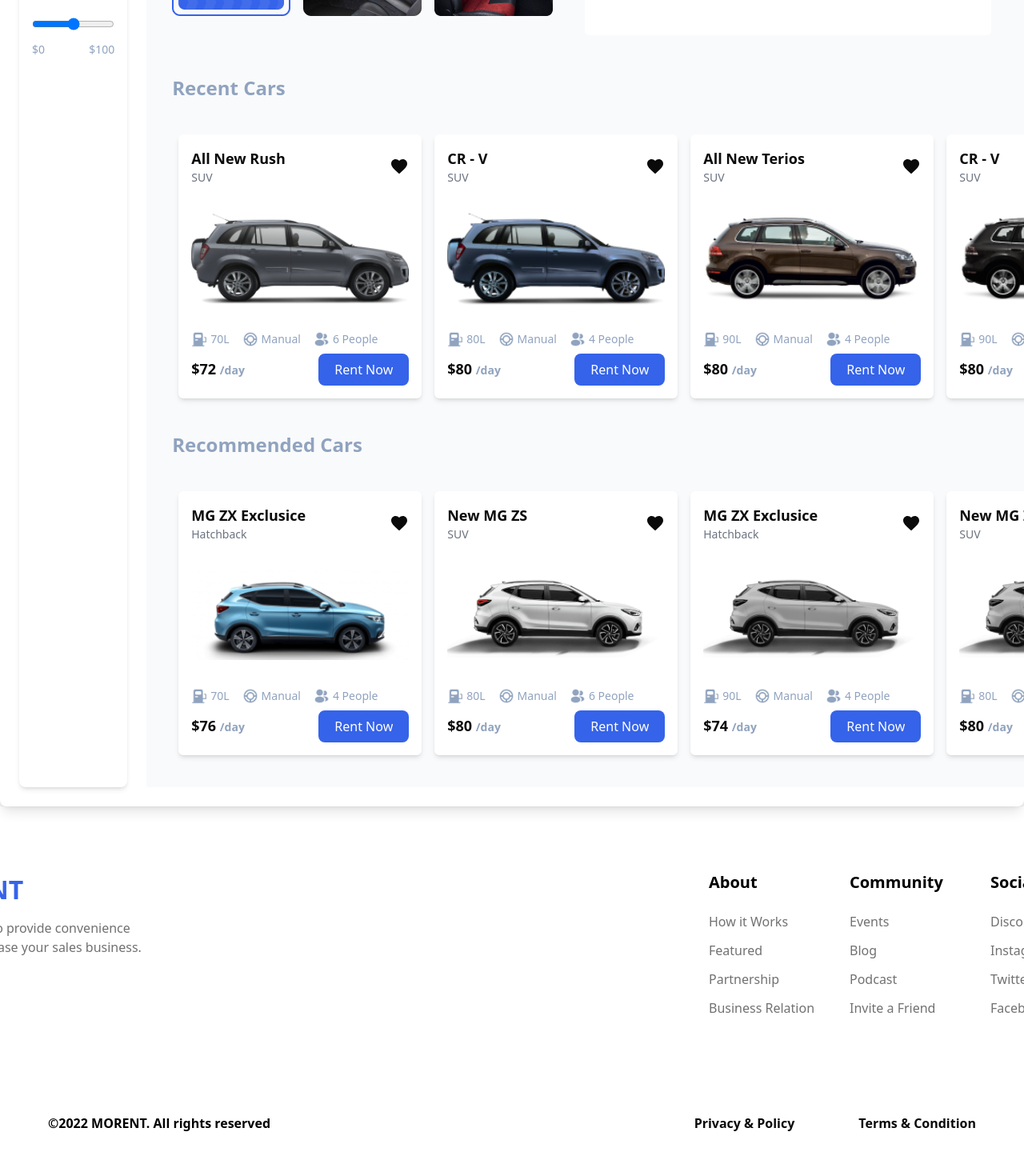
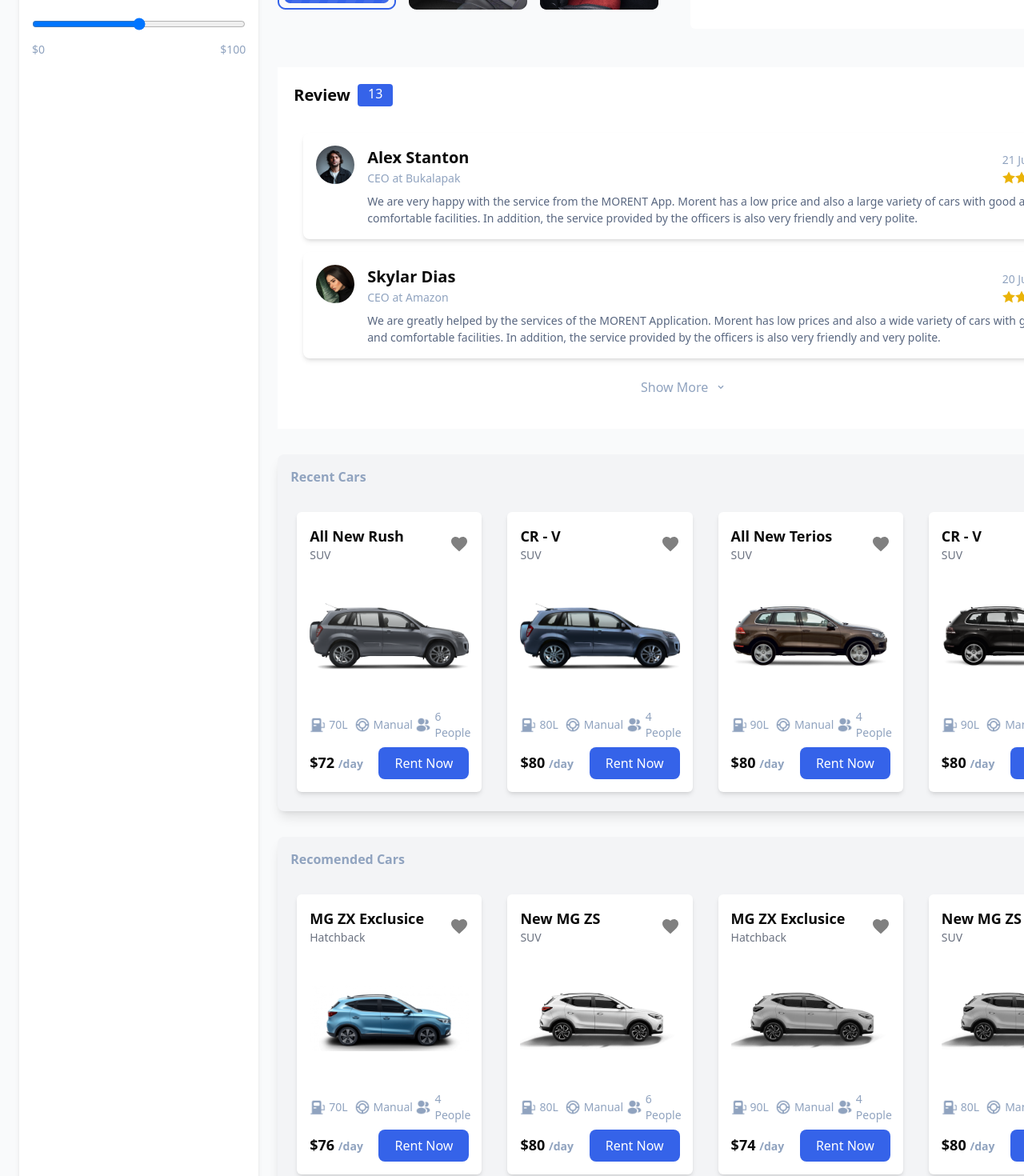
Before and after one commit to RukhsarMalik/hackathone2, a Next.js app: page /details in a window 1280 px wide. Shown: the part 660-2130 px from the top of the page at 80% size. Built offline with nearby package versions, Linux system fonts and the light colour scheme.

Commit message:
first commit

```diff
--- a/src/app/details/page.tsx
+++ b/src/app/details/page.tsx
@@ -1,14 +1,42 @@
+"use client"
 import Image from "next/image";
 import { carData } from "../data/cars"; // Import car data from your data file
 import { Sheet, SheetContent, SheetTrigger, SheetTitle } from "@/components/ui/sheet";
 import { Menu } from "lucide-react";
+import { useState } from "react";
 
 const Car2Details = () => {
   const recentCars = carData.slice(4, 8); // Recent Cars Data
   const recommendedCars = carData.slice(8, 12); // Recommended Cars Data
+  const [favorites, setFavorites] = useState<number[]>([]); // Tracks favorite car IDs
+
+  const toggleFavorite = (id: number) => {
+    setFavorites((prev) =>
+      prev.includes(id) ? prev.filter((carId) => carId !== id) : [...prev, id]
+    );
+  };
+  const reviews = [
+    {
+      profilePic: '/r1.jpeg',
+      name: 'Alex Stanton',
+      designation: 'CEO at Bukalapak',
+      review: 'We are very happy with the service from the MORENT App. Morent has a low price and also a large variety of cars with good and comfortable facilities. In addition, the service provided by the officers is also very friendly and very polite.',
+      rating: 4,
+      date: '21 July 2024',
+    },
+    {
+      profilePic: '/r2.jpeg',
+      name: 'Skylar Dias',
+      designation: 'CEO at Amazon',
+      review: 'We are greatly helped by the services of the MORENT Application. Morent has low prices and also a wide variety of cars with good and comfortable facilities. In addition, the service provided by the officers is also very friendly and very polite.',
+      rating: 4,
+      date: '20 July 2024',
+    },
+  ];
+
 
   return (
-    <section className="max-w-[1512px] font-sans mx-auto flex flex-col lg:flex-row bg-white rounded-lg shadow-lg p-6 relative">
+    <section className="md:w-[1440px] md:h-[2116px] font-sans mx-auto flex flex-col lg:flex-row bg-gray-50 rounded-lg shadow-lg p-6 relative">
       {/* Hamburger Menu Trigger */}
       <Sheet>
         <SheetTrigger
@@ -70,7 +98,7 @@
       </Sheet>
 
       {/* Sidebar */}
-      <div className="w-[360px] bg-white shadow-md rounded-lg p-4 mr-6 lg:block hidden">
+      <div className="w-[360px] h-[2000px] bg-white shadow-md rounded-lg p-4 mr-6 lg:block hidden">
         <div className="mb-6">
           <h3 className="text-lg font-semibold text-[#90A3BF]">Type</h3>
           <div className="space-y-2 mt-4">
@@ -115,15 +143,15 @@
         </div>
       </div>
 
-      <div className="bg-gray-50 min-h-screen p-8">
+
         <div className="max-w-[1200px] mx-auto">
           {/* Car Detail Section */}
           <div className="flex flex-col md:flex-row gap-6 mb-12">
             {/* Outer Container */}
-            <div className="w-full md:w-[492px] h-auto bg-gray-50">
+            <div className="w-[327px] md:w-[492px] h-auto grid grid-cols-1 lg:grid-cols-1 gap-6 bg-gray-50">
               {/* Main Car Image */}
               <div className="w-full h-[360px] bg-[#3563E9] relative">
-                <h1 className="font-semibold text-[32px] leading-[48px] w-[372px] pl-6 pt-7 h-[96px] text-white">
+                <h1 className="font-bold font-sans text-[16px] md:text-[24px] leading-[34px] md:leading-[48px] md:w-[342px] pl-6 pt-7 h-[96px] text-white">
                   Sports car with the best design and acceleration
                 </h1>
                 <p className="w-[284px] h-[48px] pl-6 pt-9 text-[16px] leading-[24px] text-white">
@@ -134,7 +162,7 @@
                   alt="Car2 Main Image"
                   width={300}
                   height={160}
-                  className="absolute top-[300px] left-[150px] md:top-[300px] md:left-[500px] object-cover"
+                  className="absolute top-[250px] left-[60px] md:w-[380px] md:h-[120px] md:top-[216px] md:left-[36px] w-[190px] h-[60px] "
                 />
               </div>
 
@@ -190,22 +218,22 @@
                 </div>
                 <span className="text-sm text-gray-500 ml-2">440+ Reviews</span>
               </div>
-              <p className="text-[#596780] text-[20px] font-serif mb-6">
+              <p className="text-[#596780] md:text-[20px] font-serif mb-6">
                 NISMO has become the embodiment of Nissan's outstanding performance, inspired by the most unforgiving proving ground, the "race track".
               </p>
 
               {/* Car Specs */}
               <div className="grid grid-cols-2 gap-4 text-sm text-[#596780] mb-6">
-                <p className="text-[#596780] text-[20px]">
+                <p className="text-[#596780] md:text-[20px]">
                   <span className="font-bold text-[#90A3BF]">Type Car: </span>SUV
                 </p>
-                <p className="text-[#596780] text-[20px]">
+                <p className="text-[#596780] md:text-[20px]">
                   <span className="font-bold text-[#90A3BF]">Capacity: </span>5 People
                 </p>
-                <p className="text-[#596780] text-[20px]">
+                <p className="text-[#596780] md:text-[20px]">
                   <span className="font-bold text-[#90A3BF]">Steering: </span>Manual
                 </p>
-                <p className="text-[#596780] text-[20px]">
+                <p className="text-[#596780] md:text-[20px]">
                   <span className="font-bold text-[#90A3BF]">Gasoline: </span>Petrol
                 </p>
               </div>
@@ -220,28 +248,122 @@
             </div>
           </div>
 
+                {/* Review Section */}
+
+          <div className="md:w-[1016px] md:h-[452px] w-[327px] h-[auto]  bg-white ">
+            <div className="flex flex-row items-center pl-5 pt-5 justify-normal">
+              <div>
+              <h1 className="w-[80px] h-[28px} text-[20px] font-semibold font-sans"> Review  </h1>
+              </div>
+              <div className="w-[44px] h-[28px] text-white text-center rounded-sm bg-[#3563E9]"> 13</div>
+            </div>
+
+
+
+            <div className="p-4 md:p-8">
+             <div className="space-y-4">
+                {reviews.map((review, index) => (
+                  <div
+                    key={index}
+                    className="w-[295px] md:w-[968px] h-auto mx-auto bg-white shadow-md rounded-lg p-4 flex flex-col md:flex-row gap-4"
+                  >
+                    {/* Profile Picture */}
+                    <div className="flex-shrink-0">
+                      <Image
+                        src={review.profilePic}
+                        alt={review.name}
+                        width={48}
+                        height={48}
+                        className="rounded-full"
+                      />
+                    </div>
+
+                    {/* Review Content */}
+                    <div className="flex-1 font-sans ">
+                      <div className="flex flex-col md:flex-row md:justify-between">
+                        {/* Name and Designation */}
+                        <div>
+                          <h4 className="text-[20px] font-bold ">{review.name}</h4>
+                          <p className="text-[14px] text-[#90A3BF] ">{review.designation}</p>
+                        </div>
+
+                        {/* Date and Rating */}
+                        <div className="mt-2  text-right md:text-left">
+                          <p className="text-sm text-[#90A3BF]">{review.date}</p>
+                          <div className="flex items-center justify-end md:justify-start mt-1">
+                            {Array.from({ length: review.rating }).map((_, i) => (
+                              <svg
+                                key={i}
+                                xmlns="http://www.w3.org/2000/svg"
+                                fill="currentColor"
+                                viewBox="0 0 24 24"
+                                className="w-4 h-4 text-yellow-500"
+                              >
+                                <path d="M12 .587l3.668 7.435 8.213 1.196-5.941 5.789 1.405 8.193L12 18.897l-7.345 3.867 1.405-8.193L.119 9.218l8.213-1.196z" />
+                              </svg>
+                            ))}
+                          </div>
+                        </div>
+                      </div>
+
+                      {/* Review Text */}
+                      <p className="mt-2 text-[14px] text-[#596780]">{review.review}</p>
+                    </div>
+                  </div>
+                ))}
+              </div>
+
+              {/* Show More Button */}
+              <div className="flex justify-center mt-6">
+                <button className="flex items-center gap-2 text-[#90A3BF] font-medium hover:text-blue-700">
+                  Show More
+                  <svg
+                    xmlns="http://www.w3.org/2000/svg"
+                    fill="currentColor"
+                    viewBox="0 0 24 24"
+                    className="w-4 h-4"
+                  >
+                    <path d="M12 15.293l-5.293-5.293 1.414-1.414L12 12.465l3.879-3.879 1.414 1.414z" />
+                  </svg>
+                </button>
+              </div>
+            </div>
+
+          </div>
+
+          <div className="w-auto h-auto">
             {/* Recent Cars */}
 
-          <h2 className="text-[#90A3BF] text-[24px] font-semibold mb-8">Recent Cars</h2>
-          <div className="hidden md:flex transition-transform duration-300">
+            <div className=" max-w-[1312px] mx-auto my-8 bg-gray-100 rounded-lg shadow-lg p-4">
+            {/* Header */}
+            <div className="text-start mb-6">
+              <h2 className="text-[16px] font-semibold text-[#90A3BF]">
+                Recent Cars
+              </h2>
+            </div>
+
+            {/* Card Grid - First Row */}
+             <div className="grid gap-4 sm:grid-cols-1 md:grid-cols-2 lg:grid-cols-4">
               {recentCars.map((car) => (
                 <div
                   key={car.id}
-                className="min-w-[304px] max-w-[304px] bg-white shadow-md rounded-md p-4 m-2 hover:shadow-lg transition-shadow"
+                  className="bg-white shadow-md rounded-md p-4 m-2 hover:shadow-lg hover:scale-105 transition-all duration-300"
             >
               <div>
                 <div className="flex justify-between items-center mb-4">
-                    {/* Title */}
+                  {/* Title and Heart Icon */}
                   <div>
                     <h3 className="text-lg font-bold">{car.name}</h3>
                     <p className="text-sm text-gray-500">{car.type}</p>
                   </div>
-                    {/* Heart Icon */}
-                    <div className="cursor-pointer">
+                  <div
+                    onClick={() => toggleFavorite(car.id)}
+                    className="cursor-pointer"
+                  >
                     <svg
                       xmlns="http://www.w3.org/2000/svg"
                       viewBox="0 0 24 24"
-                        fill="currentColor"
+                      fill={favorites.includes(car.id) ? "red" : "gray"}
                       className="h-6 w-6 transition-colors duration-300"
                     >
                       <path d="M12 21.35l-1.45-1.32C5.4 15.36 2 12.28 2 8.5 2 5.42 4.42 3 7.5 3c1.74 0 3.41.81 4.5 2.09C13.09 3.81 14.76 3 16.5 3 19.58 3 22 5.42 22 8.5c0 3.78-3.4 6.86-8.55 11.54L12 21.35z" />
@@ -250,7 +372,7 @@
                 </div>
                 <Image
                   src={car.image}
-                    alt={car.name}
+                  alt={`${car.name}`}
                   width={300}
                   height={150}
                   className="w-full h-[150px] object-contain"
@@ -272,9 +394,104 @@
                       <Image
                         src="/icons/manual.png"
                         alt="Manual"
+                        className="h-5 w-5"
+                        width={20}
+                        height={20}
+                      />
+                      <span className="text-sm">{car.transmission}</span>
+                    </div>
+                    <div className="flex items-center space-x-1">
+                      <Image
+                        src="/icons/seats.png"
+                        alt="Seats"
                         width={20}
                         height={20}
                         className="h-5 w-5"
+                      />
+                      <span className="text-sm">{car.seats} People</span>
+                    </div>
+                  </div>
+                  {/* Pricing */}
+                  <div className="flex items-center justify-between">
+                    <span className="text-lg font-bold">
+                      ${car.price}{" "}
+                      <span className="text-[#90A3BF] text-[14px]">/day</span>
+                    </span>
+                    <button className="px-[20px] py-2 bg-[#3563E9] text-white rounded-lg hover:bg-blue-700">
+                      Rent Now
+                    </button>
+                  </div>
+                </div>
+              </div>
+            </div>
+          ))}
+        </div>
+        </div>
+
+                {/* Recommended Cars */}
+                <div className="max-w-[1312px] mx-auto my-8 bg-gray-100 rounded-lg shadow-lg p-4">
+            {/* Header */}
+            <div className="text-start mb-6">
+              <h2 className="text-[16px] font-semibold text-[#90A3BF]">
+                Recomended Cars
+              </h2>
+            </div>
+
+            {/* Card Grid - First Row */}
+            <div className="grid gap-4 sm:grid-cols-1 md:grid-cols-2 lg:grid-cols-4">
+              {recommendedCars.map((car) => (
+                <div
+                  key={car.id}
+                  className="bg-white shadow-md rounded-md p-4 m-2 hover:shadow-lg hover:scale-105 transition-all duration-300"
+                  >
+                    <div>
+                      <div className="flex justify-between items-center mb-4">
+                        {/* Title and Heart Icon */}
+                        <div>
+                          <h3 className="text-lg font-bold">{car.name}</h3>
+                          <p className="text-sm text-gray-500">{car.type}</p>
+                        </div>
+                        <div
+                          onClick={() => toggleFavorite(car.id)}
+                          className="cursor-pointer"
+                        >
+                          <svg
+                            xmlns="http://www.w3.org/2000/svg"
+                            viewBox="0 0 24 24"
+                            fill={favorites.includes(car.id) ? "red" : "gray"}
+                            className="h-6 w-6 transition-colors duration-300"
+                          >
+                            <path d="M12 21.35l-1.45-1.32C5.4 15.36 2 12.28 2 8.5 2 5.42 4.42 3 7.5 3c1.74 0 3.41.81 4.5 2.09C13.09 3.81 14.76 3 16.5 3 19.58 3 22 5.42 22 8.5c0 3.78-3.4 6.86-8.55 11.54L12 21.35z" />
+                          </svg>
+                        </div>
+                      </div>
+                      <Image
+                        src={car.image}
+                        alt={`${car.name}`}
+                        width={300}
+                        height={150}
+                        className="w-full h-[150px] object-contain"
+                      />
+                      <div className="mt-4 space-y-2">
+                        {/* Features */}
+                        <div className="flex text-[#90A3BF] items-center space-x-4">
+                          <div className="flex items-center space-x-1">
+                            <Image
+                              src="/icons/fuel.png"
+                              alt="Fuel"
+                              className="h-5 w-5"
+                              width={20}
+                              height={20}
+                            />
+                            <span className="text-sm">{car.petrol}</span>
+                          </div>
+                          <div className="flex items-center space-x-1">
+                            <Image
+                              src="/icons/manual.png"
+                              alt="Manual"
+                              className="h-5 w-5"
+                              width={20}
+                              height={20}
                             />
                             <span className="text-sm">{car.transmission}</span>
                           </div>
@@ -305,88 +522,7 @@
                 ))}
                 </div>
 
-          {/* Recommended Cars */}
-          <h2 className="text-[#90A3BF] text-[24px] font-semibold mt-8 mb-8">Recommended Cars</h2>
-          <div className="hidden md:flex transition-transform duration-300">
-            {recommendedCars.map((car) => (
-              <div
-                key={car.id}
-                className="min-w-[304px] max-w-[304px] bg-white shadow-md rounded-md p-4 m-2 hover:shadow-lg transition-shadow"
-              >
-                <div>
-                  <div className="flex justify-between items-center mb-4">
-                    {/* Title */}
-                    <div>
-                      <h3 className="text-lg font-bold">{car.name}</h3>
-                      <p className="text-sm text-gray-500">{car.type}</p>
-                    </div>
-                    {/* Heart Icon */}
-                    <div className="cursor-pointer">
-                      <svg
-                        xmlns="http://www.w3.org/2000/svg"
-                        viewBox="0 0 24 24"
-                        fill="currentColor"
-                        className="h-6 w-6 transition-colors duration-300"
-                      >
-                        <path d="M12 21.35l-1.45-1.32C5.4 15.36 2 12.28 2 8.5 2 5.42 4.42 3 7.5 3c1.74 0 3.41.81 4.5 2.09C13.09 3.81 14.76 3 16.5 3 19.58 3 22 5.42 22 8.5c0 3.78-3.4 6.86-8.55 11.54L12 21.35z" />
-                      </svg>
-                    </div>
-                  </div>
-                  <Image
-                    src={car.image}
-                    alt={car.name}
-                    width={300}
-                    height={150}
-                    className="w-full h-[150px] object-contain"
-                  />
-                  <div className="mt-4 space-y-2">
-                    {/* Features */}
-                    <div className="flex text-[#90A3BF] items-center space-x-4">
-                      <div className="flex items-center space-x-1">
-                        <Image
-                          src="/icons/fuel.png"
-                          alt="Fuel"
-                          className="h-5 w-5"
-                          width={20}
-                          height={20}
-                        />
-                        <span className="text-sm">{car.petrol}</span>
-                      </div>
-                      <div className="flex items-center space-x-1">
-                        <Image
-                          src="/icons/manual.png"
-                          alt="Manual"
-                          width={20}
-                          height={20}
-                          className="h-5 w-5"
-                        />
-                        <span className="text-sm">{car.transmission}</span>
-                      </div>
-                      <div className="flex items-center space-x-1">
-                        <Image
-                          src="/icons/seats.png"
-                          alt="Seats"
-                          width={20}
-                          height={20}
-                          className="h-5 w-5"
-                        />
-                        <span className="text-sm">{car.seats} People</span>
-                      </div>
-                    </div>
-                    {/* Pricing */}
-                    <div className="flex items-center justify-between">
-                      <span className="text-lg font-bold">
-                        ${car.price}{" "}
-                        <span className="text-[#90A3BF] text-[14px]">/day</span>
-                      </span>
-                      <button className="px-[20px] py-2 bg-[#3563E9] text-white rounded-lg hover:bg-blue-700">
-                        Rent Now
-                      </button>
-                    </div>
-                  </div>
-                </div>
-              </div>
-            ))}
+
           </div>
         </div>
       </div>
```
Also changed, not shown: .eslintrc.json, public/r1.jpeg (added), public/r2.jpeg (added). Lines whose indentation alone changed are shown as unchanged.
